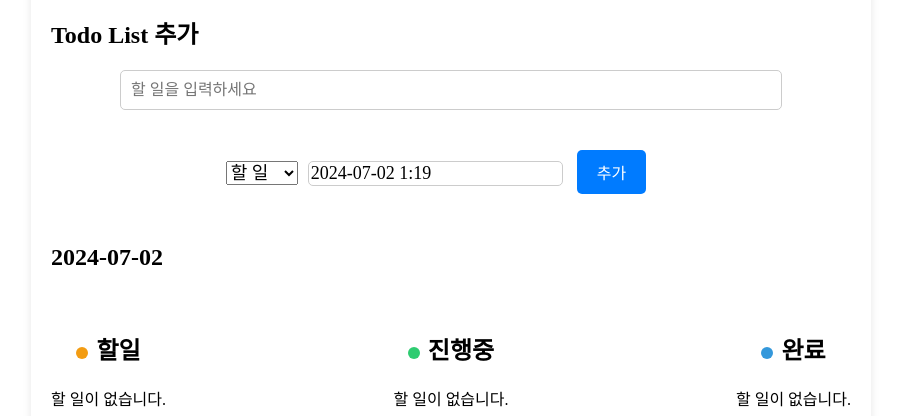
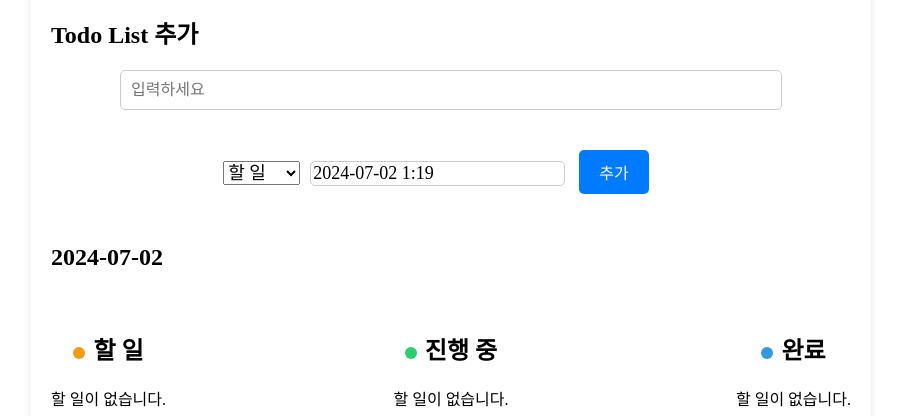
Before and after one commit to Y-J-KIM/Calendar, a React (Vite) app: page / in a window 1280 px wide. Shown: the part 673-1089 px from the top of the page, without its empty margins (189-1090 px from the left). Built offline with nearby package versions, Linux system fonts and the light colour scheme; a web font is replaced by a local one.

Commit message:
글자 수정

```diff
--- a/src/components/AddTodo.jsx
+++ b/src/components/AddTodo.jsx
@@ -47,7 +47,7 @@ const AddTodo = ({ onAddTodo }) => {
         type="text"
         value={input}
         onChange={handleChange}
-        placeholder="할 일을 입력하세요"
+        placeholder="입력하세요"
         className="todo-input"
       />
       <div className="todo-input2">
@@ -57,7 +57,7 @@ const AddTodo = ({ onAddTodo }) => {
           className="status-select"
         >
           <option value="todo">할 일</option>
-          <option value="doing">진행중</option>
+          <option value="doing">진행 중</option>
           <option value="done">완료</option>
         </select>
         <DatePicker
--- a/src/components/TodoList.jsx
+++ b/src/components/TodoList.jsx
@@ -32,13 +32,13 @@ const TodoList = ({ todos, onDeleteTodo }) => {
     <div className="todo-list-container">
       <div className="todo-column">
         <h2>
-          <span className="color-block todo"></span>할일
+          <span className="color-block todo"></span>할 일
         </h2>
         {renderTodos("todo")}
       </div>
       <div className="todo-column">
         <h2>
-          <span className="color-block doing"></span>진행중
+          <span className="color-block doing"></span>진행 중
         </h2>
         {renderTodos("doing")}
       </div>
```
